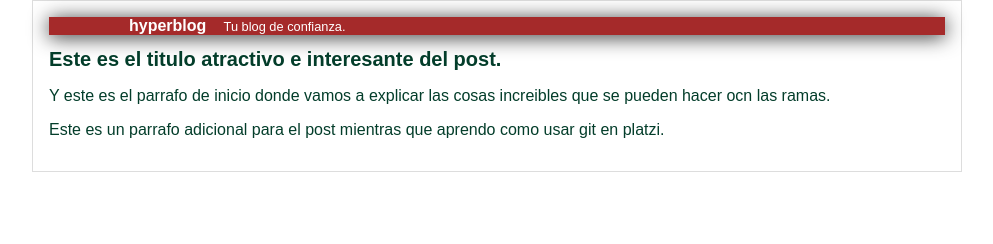
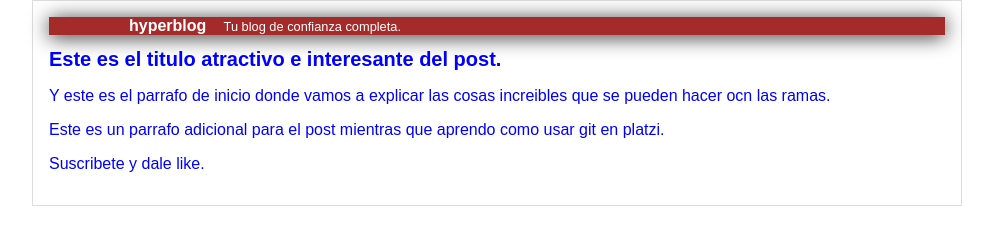
Before and after one commit to hardhopeid/curso-platzi-blog, a plain HTML site: page post.html in a window 1280 px wide. Shown: the whole page, without its empty margins (143-1136 px from the left). Drawn offline with Linux system fonts and the light colour scheme.

Commit message:
Agregue suscripcion, cambie la cabecera y cambie el color a azul.

```diff
--- a/post.html
+++ b/post.html
@@ -10,12 +10,13 @@
     <div id="container">
         <div id="cabecera">
             hyperblog
-            <span id="tagline">Tu blog de confianza.</span>
+            <span id="tagline">Tu blog de confianza completa.</span>
         </div>
         <div id="post">
             <h1>Este es el titulo atractivo e interesante del post.</h1>
             <p>Y este es el parrafo de inicio donde vamos a explicar las cosas increibles que se pueden hacer ocn las ramas.</p>
             <p>Este es un parrafo adicional para el post mientras que aprendo como usar git en platzi.</p>
+            <p>Suscribete y dale like.</p>
         </div>
     </div>
 </body>
--- a/style.css
+++ b/style.css
@@ -1,5 +1,5 @@
 body {
-    color: rgb(3, 61, 42);
+    color: blue;
     text-align: center;
     font-family:Arial, Helvetica, sans-serif;
     font-size: 16px;
```
